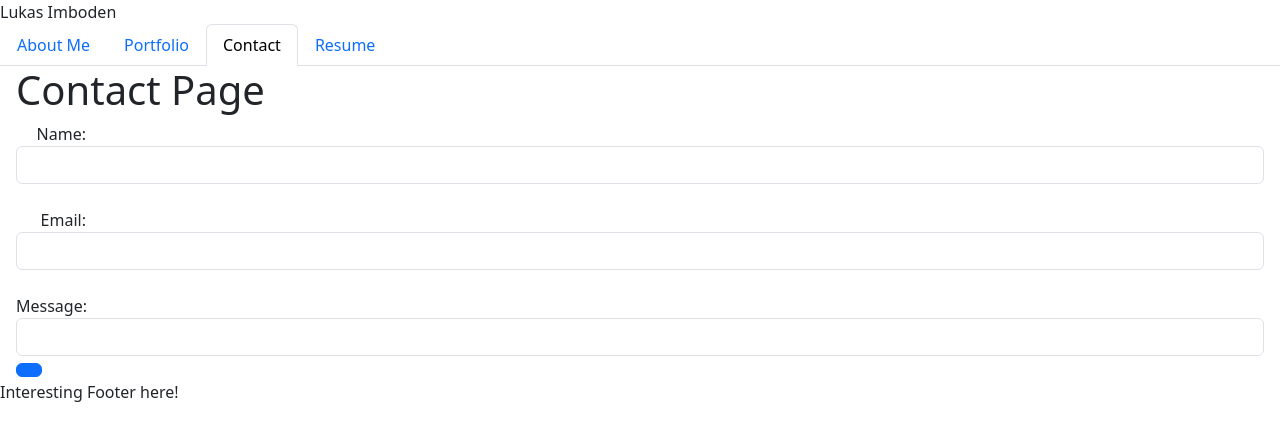
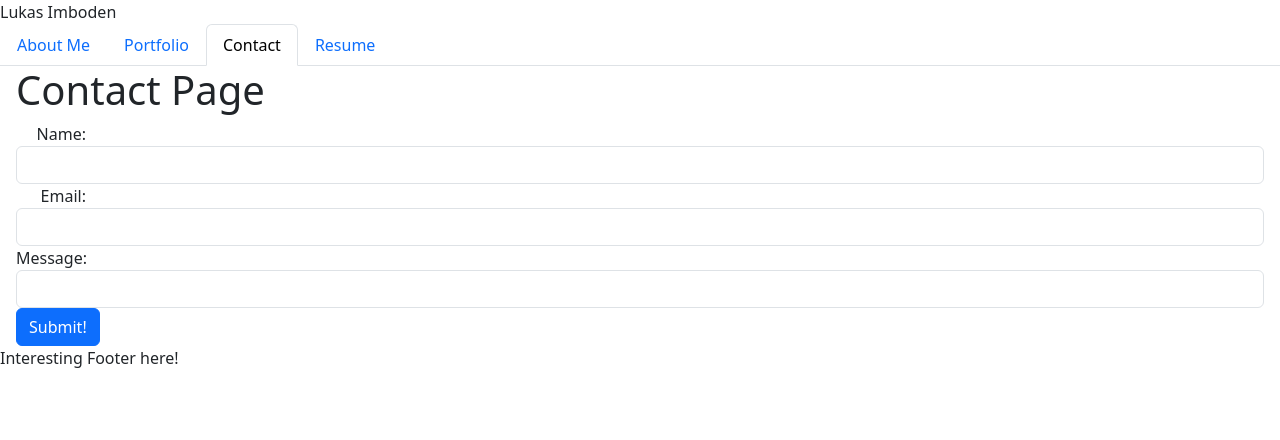
Before and after one commit to limboden/Portfolio-Website, a React (Vite) app: page /Contact in a window 1280 px wide. Shown: the top 440 px of the page. Built offline with nearby package versions, Linux system fonts and the light colour scheme.

Commit message:
added text to submit form button

```diff
--- a/src/pages/Contact.jsx
+++ b/src/pages/Contact.jsx
@@ -14,14 +14,12 @@ export default function Contact() {
         <div class="form-group">
           <label style={style.label} for="name"><span class="text-danger"></span>Name: </label>
           <input id="name" class="form-control" type="text" required />
-          <br />
           <label style={style.label} for="email">Email: </label>
           <input id="email" class="form-control" type="email" required />
-          <br />
           <label style={style.label} for="message">Message: </label>
           <input id="message" class="form-control" type="textarea" required />
         </div>
-        <button type="submit" class="btn btn-primary" ></button>
+        <button type="submit" class="btn btn-primary" >Submit!</button>
 
       </form>
 
```
